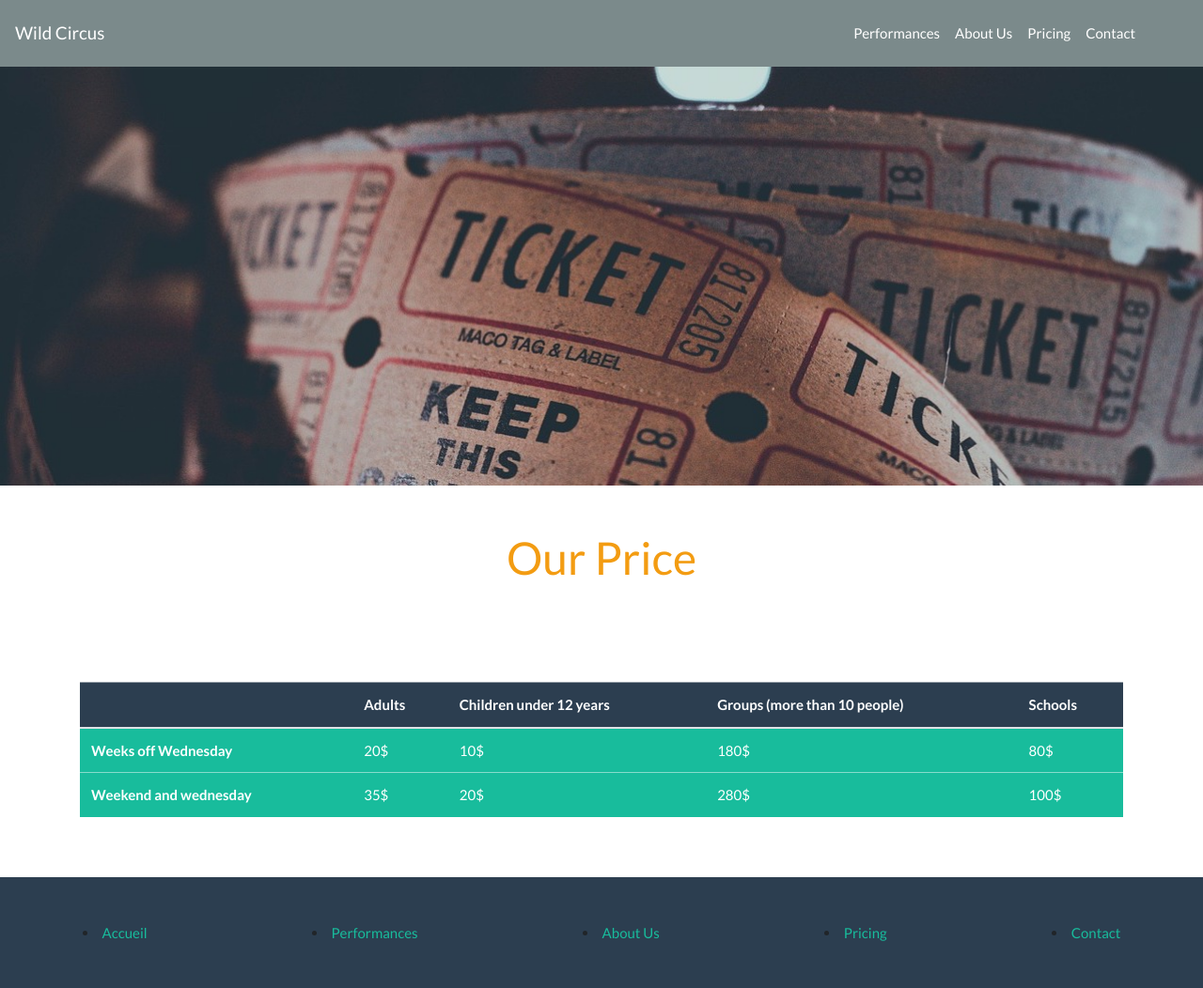
After one commit to melwondo/Circus, a Symfony app: template templates/price/index.html.twig in a window 1280 px wide. The commit adds this page. Shown: the whole page at 94% size. Run offline with Twig, Linux system fonts and the light colour scheme; the template is opened without the code that fills it, so the values that code supplies are empty; some libraries are stand-ins or nearby versions.

Commit message:
un peu de tout

```diff
--- a/assets/scss/app.scss
+++ b/assets/scss/app.scss
@@ -2,6 +2,7 @@
 
 body{
     background-color: lightgrey;
+    font-size: 19px;
 }
 .parallax {
     background-image: url("/images/accueil/cir.jpg");
--- a/templates/base.html.twig
+++ b/templates/base.html.twig
@@ -32,7 +32,7 @@
                         <a class="nav-link" href="#">About Us</a>
                     </li>
                     <li class="nav-item">
-                        <a class="nav-link" href="#">Pricing</a>
+                        <a class="nav-link" href="{{ path('price') }}">Pricing</a>
                     </li>
                     <li class="nav-item">
                         <a class="nav-link" href="{{ path('contact') }}">Contact</a>
@@ -57,7 +57,7 @@
                 <a href="#">About Us</a>
             </li>
             <li>
-                <a href="#">Pricing</a>
+                <a href="{{ path('price') }}">Pricing</a>
             </li>
             <li>
                 <a href="{{ path('contact') }}">Contact</a>
--- a/templates/contact/contact.html.twig
+++ b/templates/contact/contact.html.twig
@@ -3,7 +3,11 @@
 {% block title %}Contact !{% endblock %}
 
 {% block content %}
+<div class="tot">
 
+    <img src="./images/ticket.jpg" alt="img-fluid" width="100%" class="img-fluid">
+
+</div>
 {% for message in app.flashes('notice') %}
 <div class="flash-notice alert alert-info text-center" role="alert">
     <button type="button" class="close" data-dismiss="alert" aria-label="Close">
@@ -14,7 +18,6 @@
 
 {% endfor %}
 
-<div class="parallax"></div>
 
 <div class="container pt-5 pb-5">
     <div class="row d-flex justify-content-center">
--- a/templates/index/index.html.twig
+++ b/templates/index/index.html.twig
@@ -9,6 +9,8 @@
     <img src="./images/ticket.jpg" alt="img-fluid" width="100%" class="img-fluid">
 
 </div>
+
+<h1 class="d-flex justify-content-center pt-5 pb-5 ">Performance</h1>
 
 <div class="container pt-5 pb-5">
     <div class="row d-flex justify-content-center justify-content-around m-2">
--- /dev/null
+++ b/templates/price/index.html.twig
@@ -0,0 +1,45 @@
+{% extends 'base.html.twig' %}
+
+{% block title %}Pricing !{% endblock %}
+
+{% block content %}
+<div class="tot">
+    <img src="./images/ticket.jpg" alt="img-fluid" width="100%" class="img-fluid">
+</div>
+
+<h1 class="d-flex justify-content-center pt-5 pb-5 text-warning">Our Price</h1>
+
+<div class="container pt-5 pb-5">
+    <table class="table table-hover">
+        <thead class="table-primary">
+            <tr>
+                <th rowspan="1"></th>
+                <th scope="col">Adults</th>
+                <th scope="col">Children under 12 years</th>
+                <th scope="col">Groups (more than 10 people)</th>
+                <th scope="col">Schools</th>
+            </tr>
+        </thead>
+        <tbody class="table-success">
+            <tr>
+                <th>Weeks off Wednesday</th>
+                <td>20$</td>
+                <td>10$</td>
+                <td>180$</td>
+                <td>80$</td>
+            </tr>
+
+
+            <tr>
+                <th>Weekend and wednesday</th>
+                <td>35$</td>
+                <td>20$</td>
+                <td>280$</td>
+                <td>100$</td>
+            </tr>
+        </tbody>
+    </table>
+</div>
+
+<div class="parallax"></div>
+{% endblock %}
```
Also changed, not shown: src/Controller/PriceController.php (added, +19 -0 lines), templates/pricing/pricing.html.twig (deleted).
